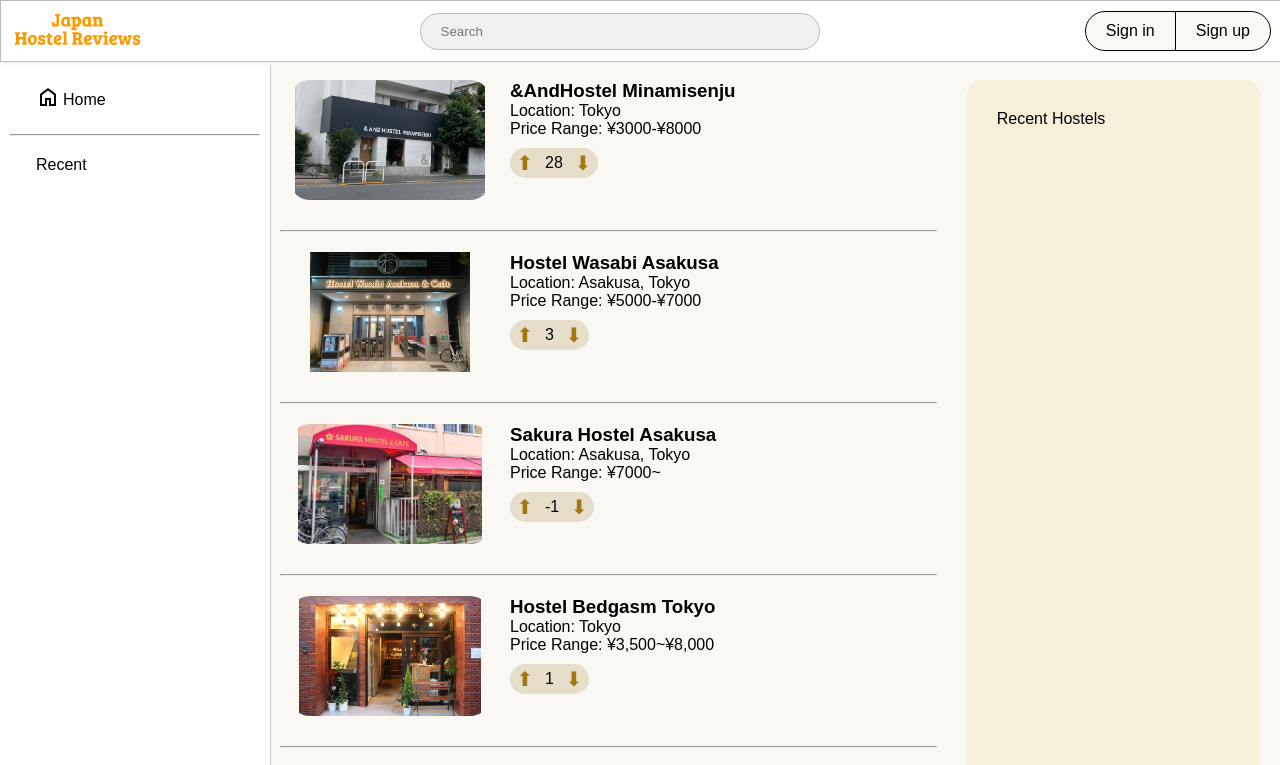
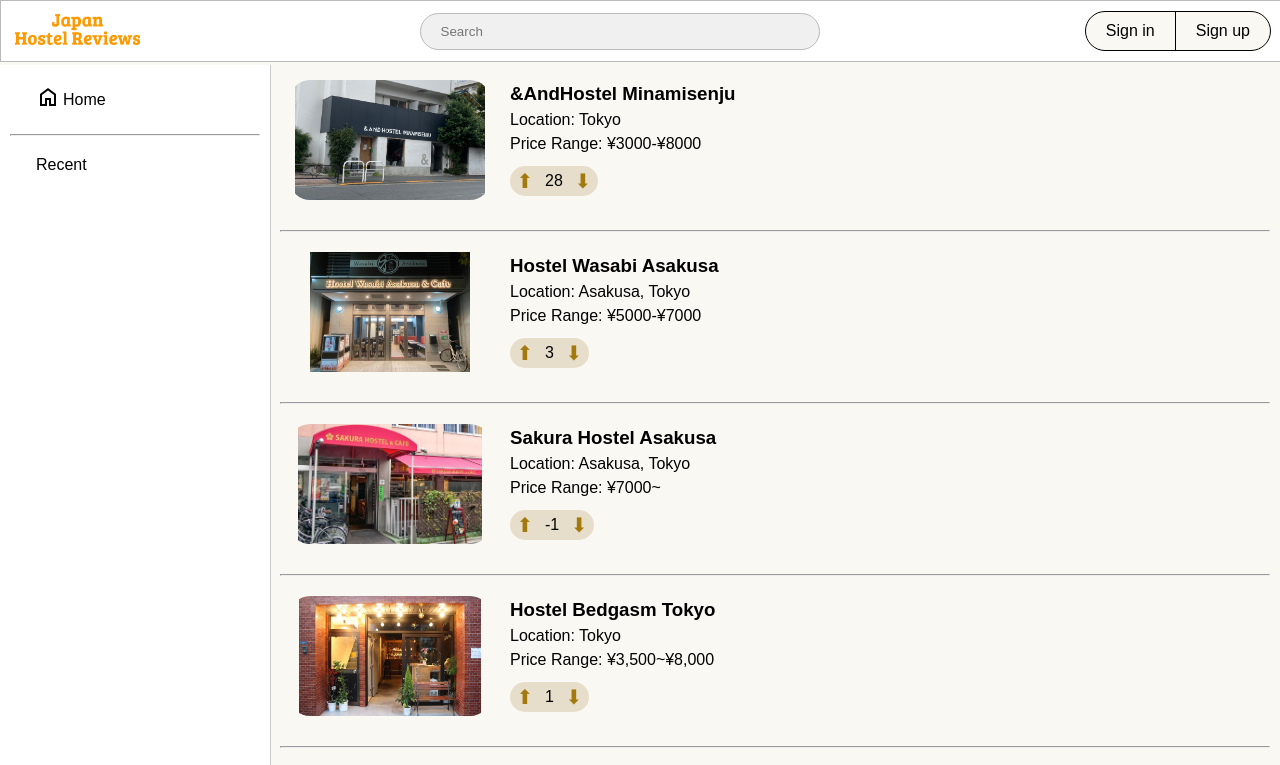
Before and after one commit to lyuhiroyama/japanhostelreviews.com, a PHP site: page / in a window 1280 px wide. Shown: the top 765 px of the page. Run offline with PHP 8.4, Linux system fonts and the light colour scheme; data comes from the database, SQL or seed files in the repository; both versions use the stored data as it was after the commit.

Commit message:
Add line-height to hostel-info contents

```diff
--- a/center_panel.php
+++ b/center_panel.php
@@ -18,6 +18,7 @@
 
         .hostel-info { /* container with info excluding thumbnail */
             padding: 0 20px;
+            line-height: 1.5;
         }
 
 
--- a/index.php
+++ b/index.php
@@ -27,7 +27,7 @@ include("header.php");
 
             <?php include 'left_panel.php';?>
             <?php include 'center_panel.php';?>
-            <?php include 'right_panel.php';?>
+            <!-- <?php include 'right_panel.php';?> Comment out right-panel in home page for now. -->
 
 
     </div>
```
Also changed, not shown: hostel_site.sqlite.
